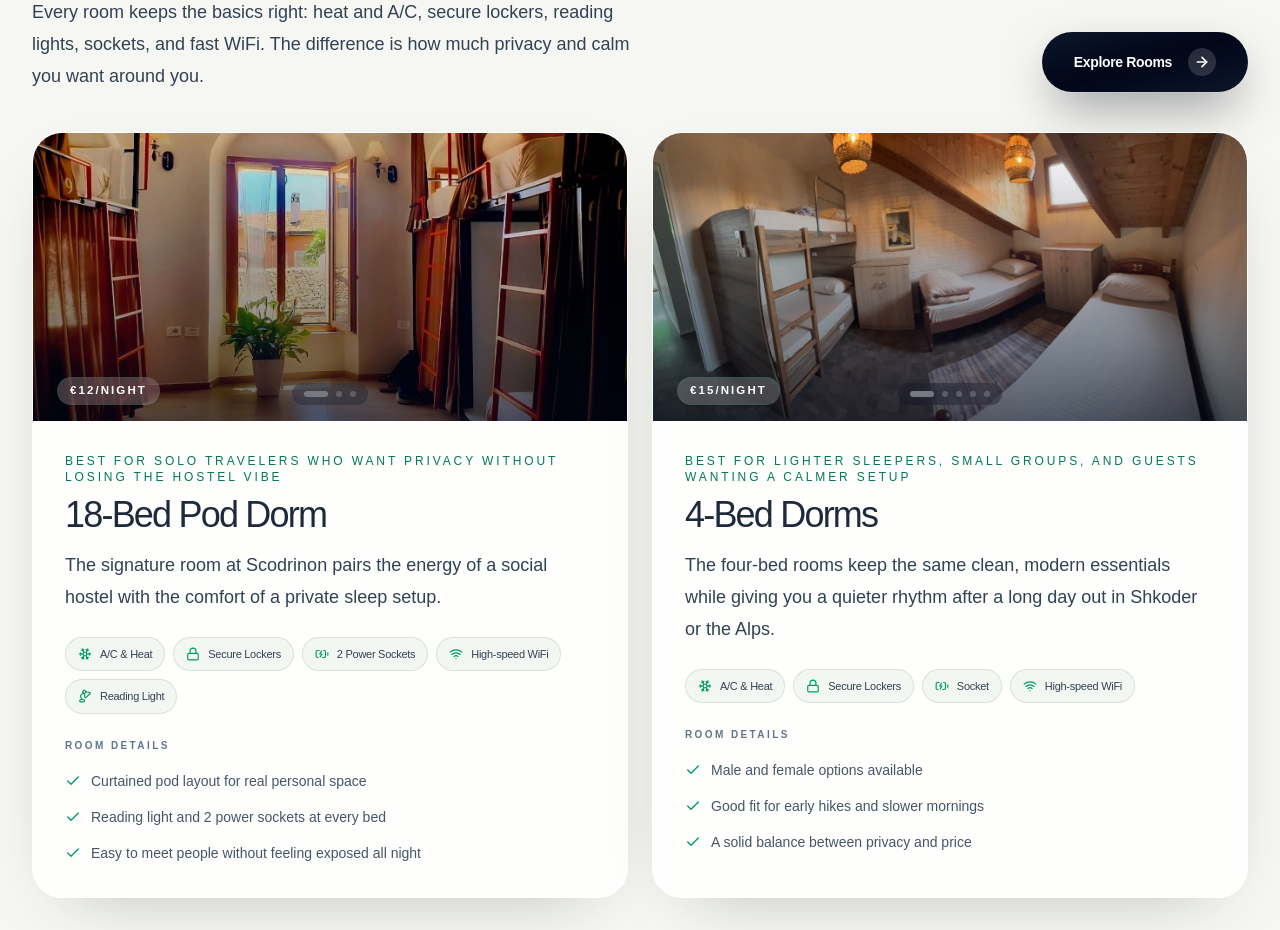
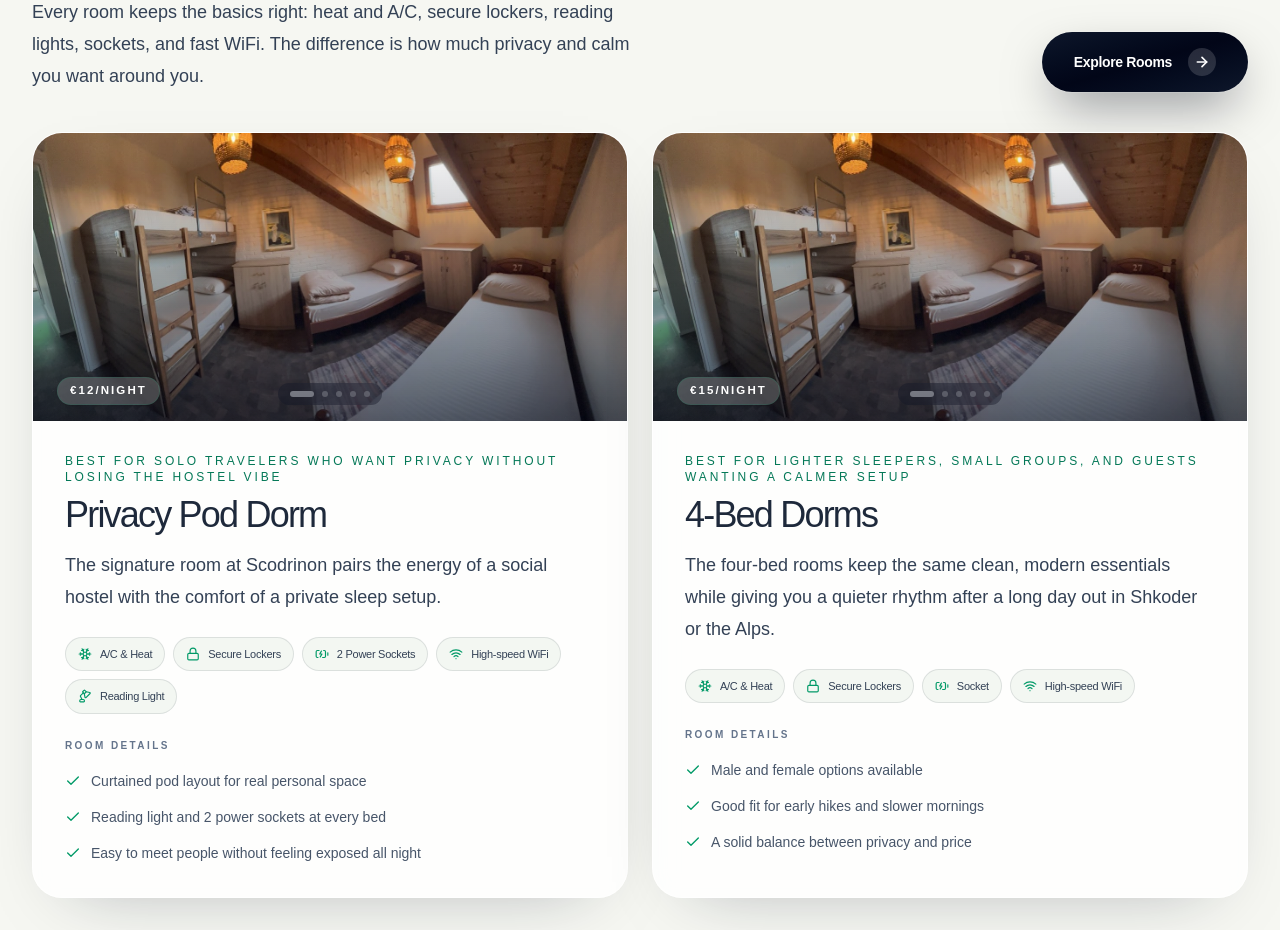
Before and after one commit to dkuromi1/hostel-nextjs, a Next.js app: page / in a window 1280 px wide. Shown: the part 2140-3070 px from the top of the page. Built offline with nearby package versions, Linux system fonts and the light colour scheme; no server answers; a web font is replaced by a local one.

Commit message:
copy changes
icons

```diff
--- a/app/layout.tsx
+++ b/app/layout.tsx
@@ -75,12 +75,11 @@ export const metadata: Metadata = {
   },
   icons: {
     icon: [
-      { url: propertyConfig.branding.logoWebp, type: "image/webp", sizes: "648x648" },
-      { url: propertyConfig.branding.logoPng, type: "image/png", sizes: "648x648" },
-      { url: propertyConfig.branding.favicon, type: "image/x-icon", sizes: "any" },
+      { url: "/favicon.ico", sizes: "any" },
+      { url: "/icon.png", type: "image/png", sizes: "512x512" },
     ],
     apple: [
-      { url: propertyConfig.branding.appleTouchIcon, sizes: "648x648", type: "image/png" },
+      { url: "/apple-icon.png", sizes: "180x180", type: "image/png" },
     ],
   },
   appleWebApp: {
--- a/components/home/rooms-section.tsx
+++ b/components/home/rooms-section.tsx
@@ -52,7 +52,7 @@ export function RoomsSection() {
               <Panel className="flex h-full flex-col overflow-hidden">
                 <div className="relative min-h-[18rem]">
                   <ImageCarousel
-                    images={room.name.includes("18-Bed") ? podDormImages : fourBedDormImages}
+                    images={room.name.includes("Privacy Pods") ? podDormImages : fourBedDormImages}
                     className="absolute inset-0 h-full rounded-none"
                     autoPlayInterval={0}
                   />
--- a/instances/scodrinon/content/rooms.json
+++ b/instances/scodrinon/content/rooms.json
@@ -11,7 +11,7 @@
       "offeringType": "room",
       "capacityLabel": "18 beds",
       "featured": true,
-      "name": "18-Bed Pod Dorm",
+      "name": "Privacy Pod Dorm",
       "price": "€12",
       "label": "Best for solo travelers who want privacy without losing the hostel vibe",
       "description": "The signature room at Scodrinon pairs the energy of a social hostel with the comfort of a private sleep setup.",
--- a/instances/scodrinon/content/site-copy.json
+++ b/instances/scodrinon/content/site-copy.json
@@ -32,8 +32,8 @@
   },
   "home": {
     "metadata": {
-      "title": "Hostel In Shkoder With Privacy Pods And Rooftop Views",
-      "description": "Book Scodrinon Hostel direct on WhatsApp for privacy pods, rooftop sunsets, breakfast, and a safe social vibe in the center of Shkoder.",
+      "title": "Scodrinon Hostel | Premium Privacy Pods & Rooftop Socials",
+      "description": "Experience Shkoder's top-rated hostel featuring spacious privacy pods, a social rooftop terrace, and fresh breakfast. The perfect base for your Albanian Alps adventure.",
       "image": "/logo.webp"
     },
     "guestRatings": {
```
